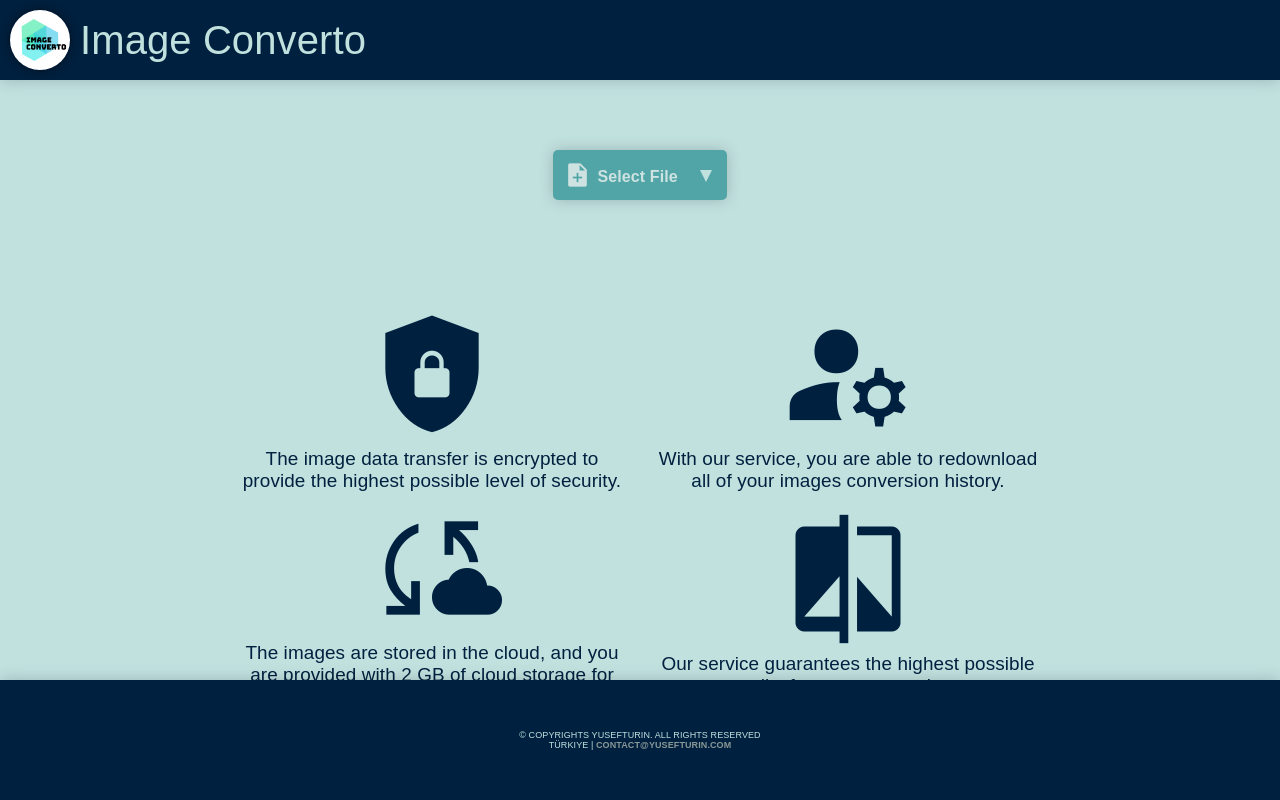
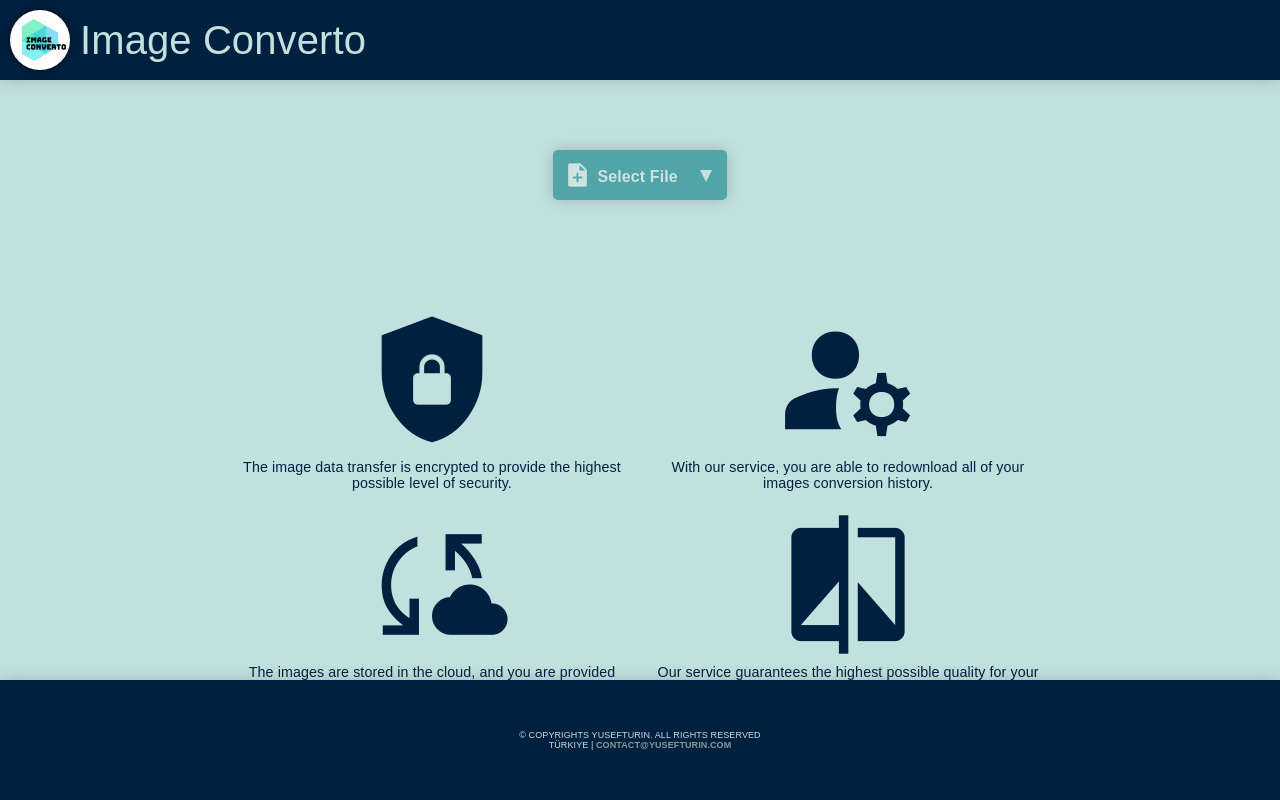
Before and after one commit to yousefturin/image_converter, a Flask app: page / in a window 1280 px wide. Run offline with Flask 3, Linux system fonts and the light colour scheme.

Commit message:
fix response error in css

```diff
--- a/static/styles/style.css
+++ b/static/styles/style.css
@@ -1,5 +1,8 @@
 :root{
-    --font-size-base:clamp(1rem,0.34vw + 0.91rem ,1.91rem)
+    --font-size-xs: clamp(0.70rem,0.17vw + 0.56rem ,0.89rem);
+    --font-size-base:clamp(0.8rem,0.17vw + 0.76rem ,0.89rem);
+    --font-size-md:clamp(4.44rem, 3.54vw + 1.85rem ,6rem);
+    --font-size-lg:clamp(9.44rem, 5.54vw + 2.85rem ,12rem);
 }
 * {
     margin: 0 !important;
@@ -9,6 +12,28 @@
     letter-spacing: 0.1px;
     user-select: none;
 }
+@media (min-width: 1024px) {
+    .wrap_info_container span{
+        font-size: var(--font-size-lg) !important;
+    }
+    .wrap_info_container p{
+        font-size: var(--font-size-base) !important;
+    }
+
+}
+@media (max-width: 767px) {
+    .wrap_info_container span{
+        font-size: var(--font-size-md) !important;
+    }
+    .wrap_info_container p{
+        font-size: var(--font-size-xs) !important;
+    }
+    .drop_zone label p {
+        font-size: var(--font-size-xs) !important;
+    }
+
+}
+
 
 html {
     scroll-behavior: smooth;
@@ -416,7 +441,7 @@ body {
 }
 
 .wrap_info_container span {
-    font-size: 140px;
+    font-size: var(--font-size-lg);
 }
 
 .wrap_info_container p {
```
